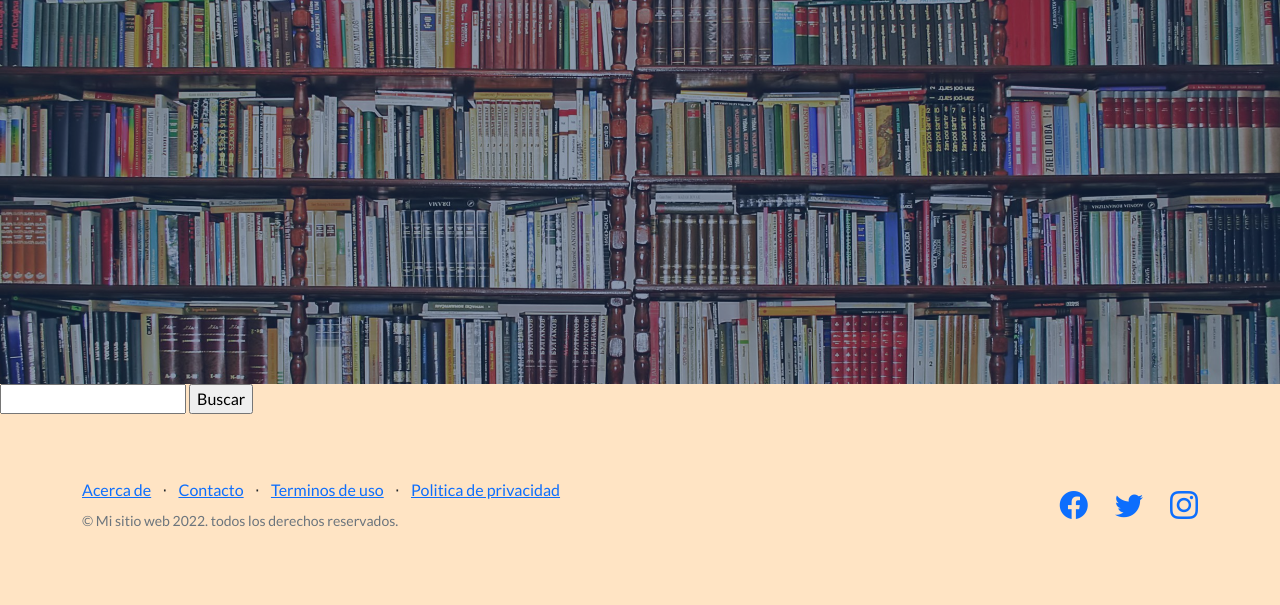
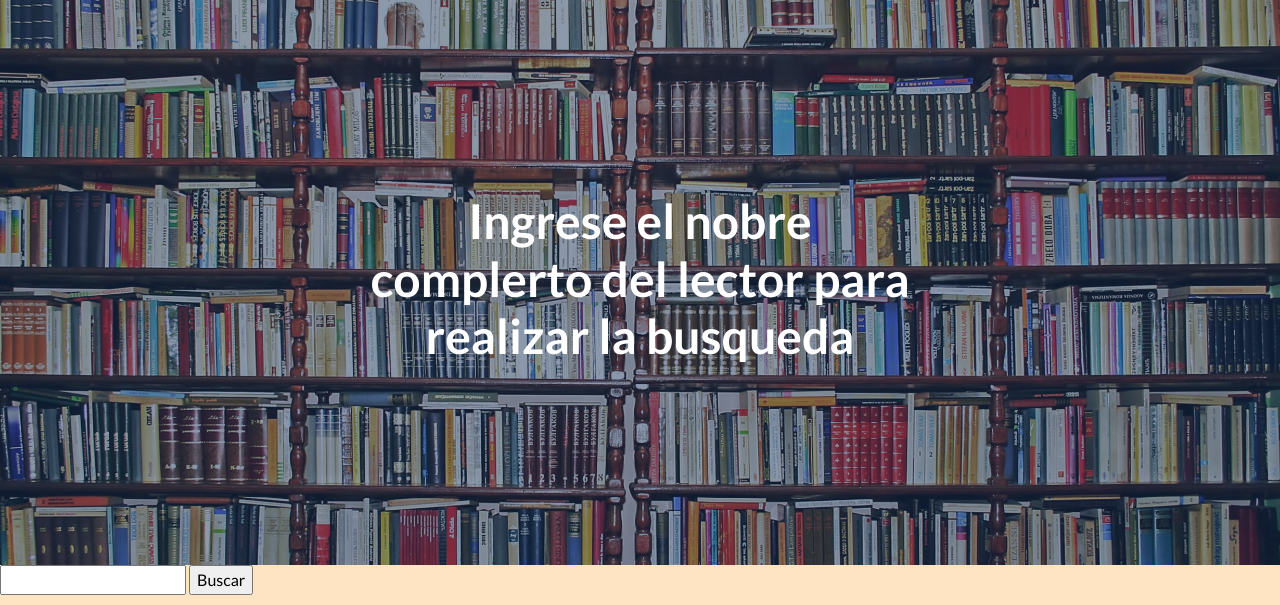
Before and after one commit to lS4NT1l/Entrega1_Conti, a Django app: page /Libreria/buscarPrestamo/ in a window 1280 px wide. Shown: the part 56-661 px from the top of the page. Before the commit the page ends 582 px from the top, so only its background shows below. Run offline with Django 4.2, Linux system fonts and the light colour scheme; some libraries are stand-ins or nearby versions.

Commit message:
version 2

```diff
--- a/Libreria/templates/Libreria/buscarPrestamo.html
+++ b/Libreria/templates/Libreria/buscarPrestamo.html
@@ -1,6 +1,14 @@
 {% extends 'Libreria/padre.html' %}
 
 {% load static %}
+
+{% block contenidoModificable %}
+
+<h1>Ingrese el nobre complerto del lector para realizar la busqueda</h1>
+
+{% endblock %}
+
+
 
 {% block contenido2 %}
 
```
Also changed, not shown: README.md, db.sqlite3.
